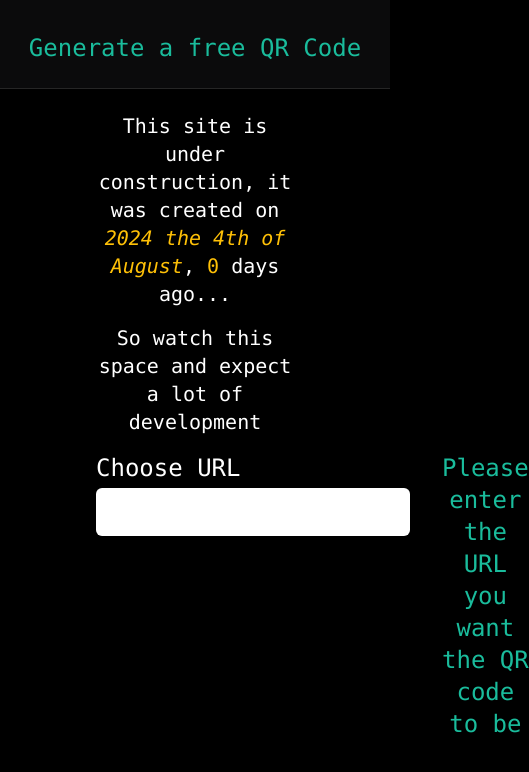
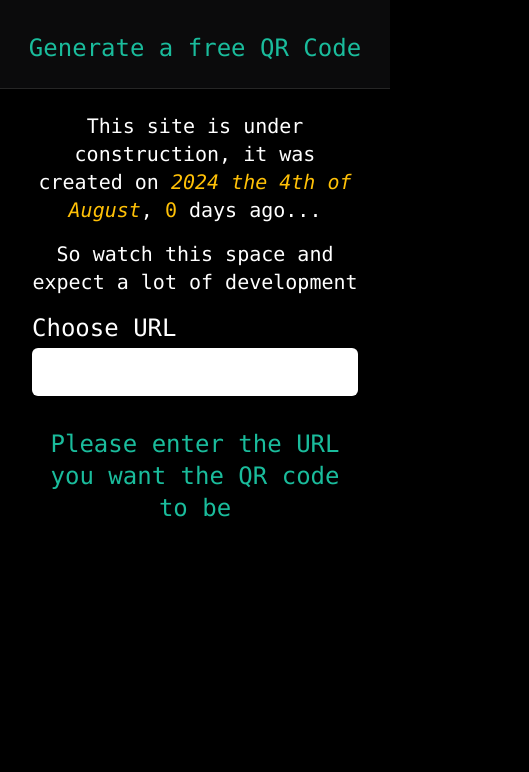
Before and after one commit to AidanLDev/free-qr-gen, a Next.js app: page / in a window 390 px wide. Shown: the top 772 px of the page, 529 px wide, since content can reach past the window. Built offline with nearby package versions, Linux system fonts and the light colour scheme.

Commit message:
toast, mobile styles and prettier

```diff
--- /dev/null
+++ b/src/app/Providers.tsx
@@ -0,0 +1,11 @@
+import { ReactNode } from 'react'
+import { ToastContainer } from 'react-toastify'
+
+export default function Providerse({ children }: { children: ReactNode }) {
+  return (
+    <>
+      <ToastContainer />
+      {children}
+    </>
+  )
+}
--- a/src/app/components/QRCodeSvg.tsx
+++ b/src/app/components/QRCodeSvg.tsx
@@ -1,6 +1,6 @@
-import React from "react";
-import { QRCodeSVG } from "qrcode.react";
-import { IQrCodeSvgProps } from "@/app/types";
+import React from 'react'
+import { QRCodeSVG } from 'qrcode.react'
+import { IQrCodeSvgProps } from '@/app/types'
 
 export default function QRCodeSvg({
   url,
@@ -9,20 +9,18 @@ export default function QRCodeSvg({
   fgColour,
   image,
   imageSettings,
-  svgRef
+  svgRef,
 }: IQrCodeSvgProps) {
-
-  const qrImageSettings = image && imageSettings ? imageSettings : undefined;
-  console.log("svgRef: ", svgRef);
+  const qrImageSettings = image && imageSettings ? imageSettings : undefined
   return (
     <div ref={svgRef}>
       <QRCodeSVG
         value={url}
         size={size || 128}
-        bgColor={bgColour || "#ffffff"}
-        fgColor={fgColour || "#000000"}
+        bgColor={bgColour || '#ffffff'}
+        fgColor={fgColour || '#000000'}
         imageSettings={qrImageSettings}
       />
     </div>
-  );
+  )
 }
--- a/src/app/components/form/QRInfoForm.tsx
+++ b/src/app/components/form/QRInfoForm.tsx
@@ -1,36 +1,38 @@
-"use client";
+'use client'
 
-import React, { useState, useRef, MutableRefObject } from "react";
-import TextInput from "@/app/components/form/TextInput";
-import QRCodeSvg from "../QRCodeSvg";
-import Button from "./Button";
+import React, { useState, useRef, MutableRefObject } from 'react'
+import TextInput from '@/app/components/form/TextInput'
+import QRCodeSvg from '../QRCodeSvg'
+import Button from './Button'
+import { toast } from 'react-toastify'
 
 export default function QRInfoForm() {
-  const [url, setUrl] = useState("");
-  const svgRef: MutableRefObject<HTMLDivElement | null> = useRef(null);
+  const [url, setUrl] = useState('')
+  const svgRef: MutableRefObject<HTMLDivElement | null> = useRef(null)
   const handleDownloadQrCode = () => {
     if (!svgRef) {
-      return;
+      return
     }
-    const svg = svgRef.current?.querySelector("svg");
+    const svg = svgRef.current?.querySelector('svg')
     if (!svg) {
-      return;
+      return
     }
-    const svgData = new XMLSerializer().serializeToString(svg);
+    const svgData = new XMLSerializer().serializeToString(svg)
     const svgBlob = new Blob([svgData], {
-      type: "image/svg+xml;charset=utf-8",
-    });
-    const svgUrl = URL.createObjectURL(svgBlob);
+      type: 'image/svg+xml;charset=utf-8',
+    })
+    const svgUrl = URL.createObjectURL(svgBlob)
 
-    const downloadLink = document.createElement("a");
-    downloadLink.href = svgUrl;
-    downloadLink.download = "qrcode.svg";
-    document.body.appendChild(downloadLink);
-    downloadLink.click();
-    document.body.removeChild(downloadLink);
-  };
+    const downloadLink = document.createElement('a')
+    downloadLink.href = svgUrl
+    downloadLink.download = 'qrcode.svg'
+    document.body.appendChild(downloadLink)
+    downloadLink.click()
+    document.body.removeChild(downloadLink)
+    toast('Downloading QR Code', { type: 'success' })
+  }
   return (
-    <div className="flex justify-evenly gap-8">
+    <div className="flex justify-evenly gap-8 flex-col sm:flex-row">
       <TextInput
         id="url-input"
         label="Choose URL"
@@ -39,7 +41,7 @@ export default function QRInfoForm() {
       />
       <div
         className={`${
-          url ? "flex flex-col justify-center items-center gap-8" : ""
+          url ? 'flex flex-col justify-center items-center gap-8' : ''
         }`}
       >
         {url ? (
@@ -54,5 +56,5 @@ export default function QRInfoForm() {
         )}
       </div>
     </div>
-  );
+  )
 }
--- a/src/app/layout.tsx
+++ b/src/app/layout.tsx
@@ -1,22 +1,27 @@
-import type { Metadata } from "next";
-import { Inter } from "next/font/google";
-import "./globals.css";
+import type { Metadata } from 'next'
+import { Inter } from 'next/font/google'
+import './globals.css'
+import 'react-toastify/dist/ReactToastify.css'
+import Providerse from './Providers'
 
-const inter = Inter({ subsets: ["latin"] });
+const inter = Inter({ subsets: ['latin'] })
 
 export const metadata: Metadata = {
-  title: "Free QR Code Generator",
-  description: "Customise and generate a QR code for free!",
-};
+  title: 'Free QR Code Generator',
+  description:
+    'Customise and generate a QR code for free! Download and share your links in a convenient fun way.',
+}
 
 export default function RootLayout({
   children,
 }: Readonly<{
-  children: React.ReactNode;
+  children: React.ReactNode
 }>) {
   return (
     <html lang="en">
-      <body className={inter.className}>{children}</body>
+      <Providerse>
+        <body className={inter.className}>{children}</body>
+      </Providerse>
     </html>
-  );
+  )
 }
--- a/src/app/page.tsx
+++ b/src/app/page.tsx
@@ -5,12 +5,12 @@ const siteCreatedDate = new Date("2024/08/04");
 
 export default function Home() {
   return (
-    <main className="flex min-h-screen flex-col items-center justify-between p-24">
+    <main className="flex min-h-screen flex-col items-center justify-between sm:p-24 px-8">
       <div className="z-10 w-full max-w-5xl items-center justify-between font-mono text-2xl">
         <h1 className="fixed left-0 top-0 flex w-full justify-center border-b bg-gradient-to-b pb-6 pt-8 backdrop-blur-2xl border-neutral-800 bg-zinc-800/30 from-inherit lg:static lg:w-auto  lg:rounded-xl lg:border lg:bg-gray-200 lg:bg-zinc-800/30 text-primary">
           Generate a free QR Code
         </h1>
-        <h2 className="text-center text-xl my-4">
+        <h2 className="text-center text-xl sm:my-4 mb-4 mt-28">
           This site is under construction, it was created on{" "}
           <span className="italic text-secondary">{`${format(
             siteCreatedDate,
```
Also changed, not shown: package.json (+8 -1 lines), 1 other file (tests, documents, lock files or other folders).
